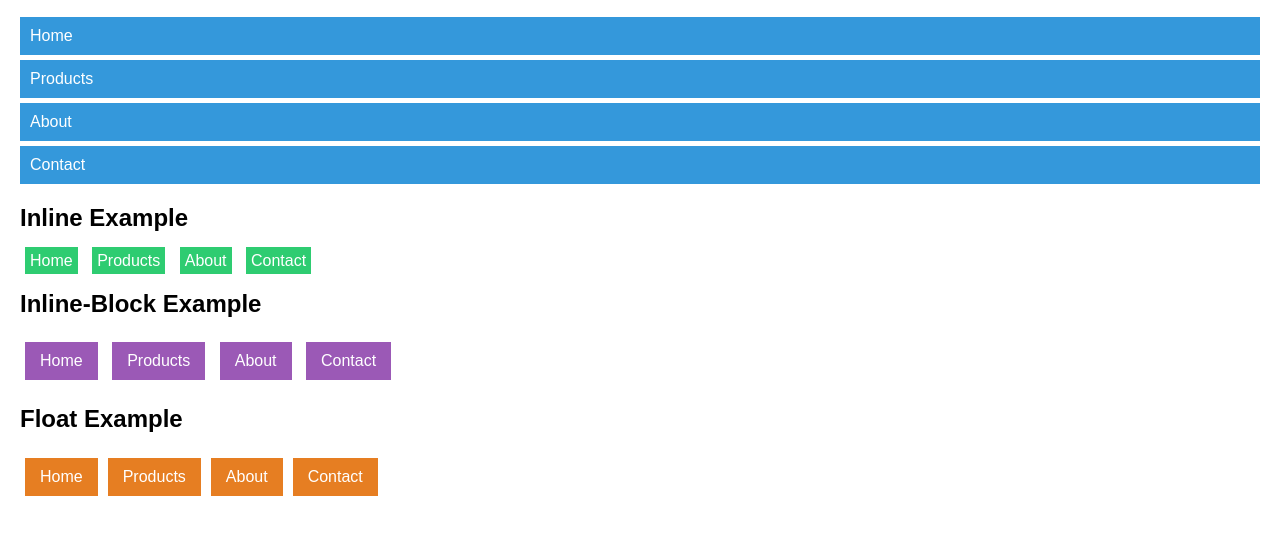
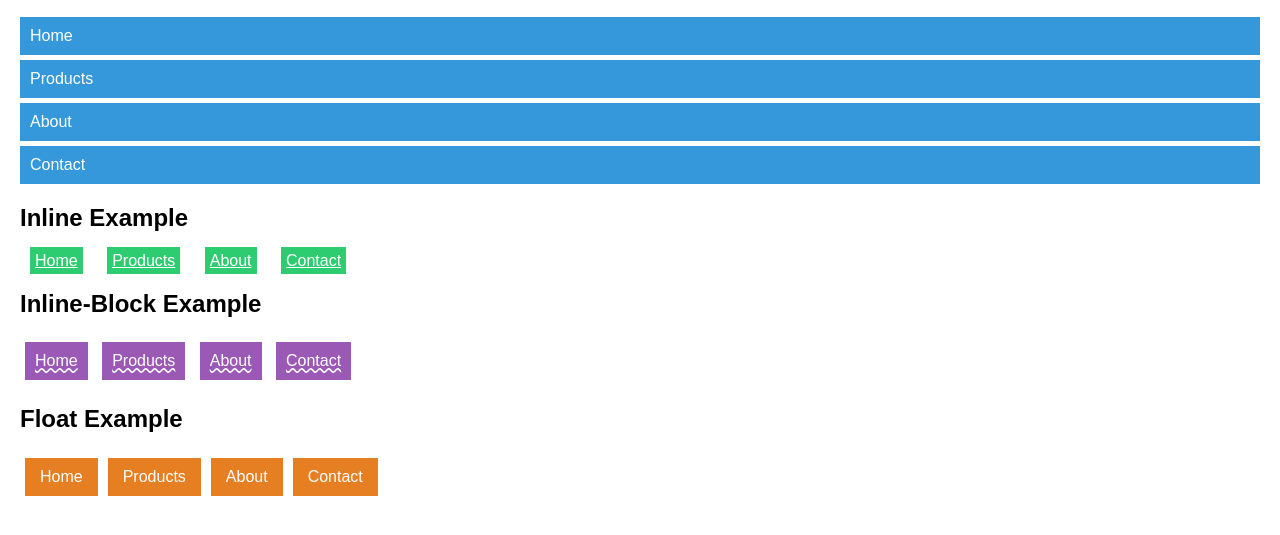
Before and after one commit to ayushpatelabes/cse-16-wd, a plain HTML site: page experiment 7/index.html in a window 1280 px wide. Shown: the part 111-646 px from the top of the page. Drawn offline with Linux system fonts and the light colour scheme.

Commit message:
experiment 7

```diff
--- a/experiment 7/style.css
+++ b/experiment 7/style.css
@@ -20,8 +20,8 @@ body {
   background-color: #2ecc71;
   color: white;
   padding: 5px;
-  margin: 5px;
-  text-decoration: none;
+  margin: 10px;
+  text-decoration:underline;
 }
 
 /* Inline-Block Example */
@@ -29,9 +29,10 @@ body {
   display: inline-block;
   background-color: #9b59b6;
   color: white;
-  padding: 10px 15px;
+  padding: 10px 10px;
   margin: 5px;
-  text-decoration: none;
+  text-decoration:wavy underline;
+
 }
 
 /* Float Example */
```
